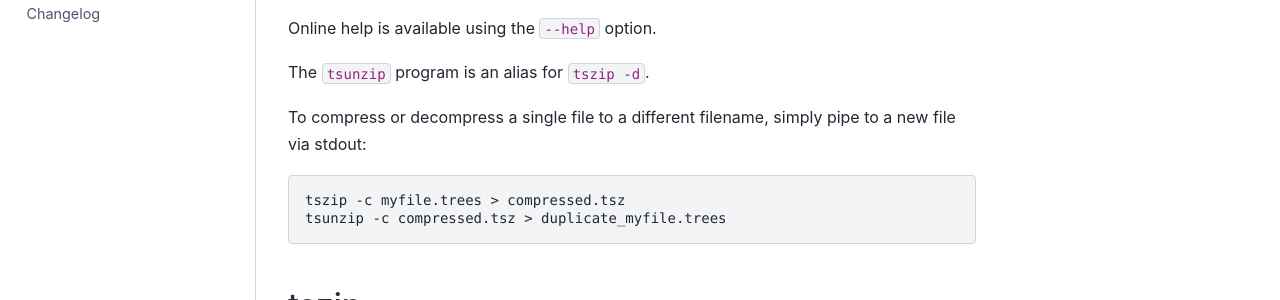
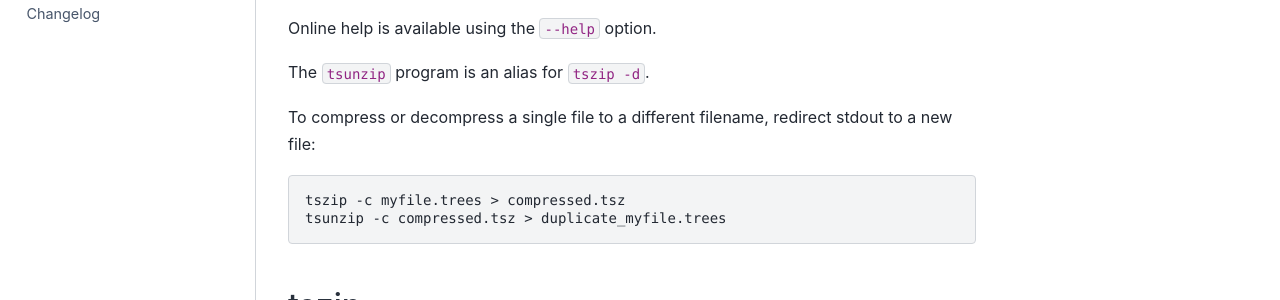
Before and after one commit to tskit-dev/tszip, a Jupyter Book: the page built from docs/cli.md, in a window 1280 px wide and 922 px high. Shown: the part 338-638 px from the top of the window. Built offline with Jupyter Book 1.0.4 settings and Sphinx 7.4.7 and the Sphinx Book theme 1.1.4, drawn with Linux system fonts in a browser that asks for light colours.

Commit message:
Update docs/cli.md

````diff
--- a/docs/cli.md
+++ b/docs/cli.md
@@ -11,7 +11,7 @@ Online help is available using the `--help` option.
 
 The `tsunzip` program is an alias for `tszip -d`.
 
-To compress or decompress a single file to a different filename, simply pipe to a new file via stdout:
+To compress or decompress a single file to a different filename, redirect stdout to a new file:
 
 ```sh
 tszip -c myfile.trees > compressed.tsz
````
